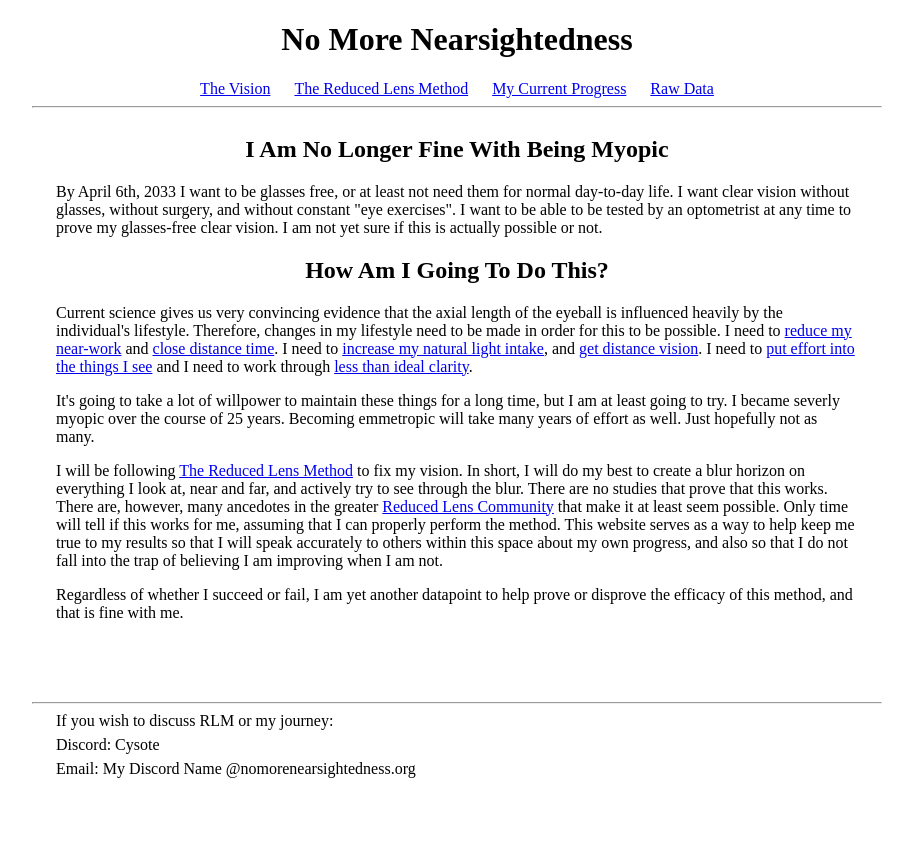
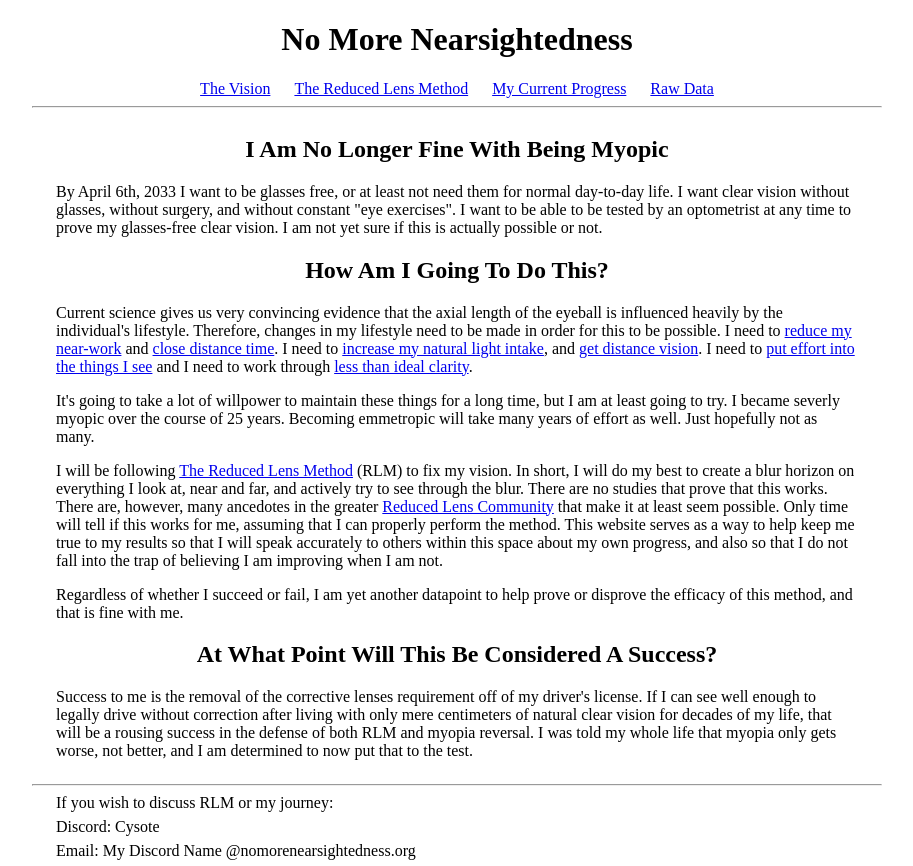
Before and after one commit to Cysote/no-more-nearsightedness-website, an Angular app: page / in a window 1280 px wide. Shown: the whole page, without its empty margins (183-1096 px from the left). Before the commit the page ends 800 px from the top, so only its background shows below. Built offline with nearby package versions, Linux system fonts and the light colour scheme.

Commit message:
Adding Raw Data. Adding Success blurb. Fixing some typos

```diff
--- a/src/app/routes/my-current-progress-route/my-current-progress-route.component.html
+++ b/src/app/routes/my-current-progress-route/my-current-progress-route.component.html
@@ -3,9 +3,9 @@
         <h2>Personal Diopter Information</h2>
         <p>My eyes are equal in strength. All numbers represent both right and left eyes</p>
         <div class="diopter-info-container">
-            <h3 class="diopter-info-cell diopter-info-key">Highest Optomitrist Measured Prescription:</h3>
+            <h3 class="diopter-info-cell diopter-info-key">Highest Optometrist Measured Prescription:</h3>
             <h3 class="diopter-info-cell diopter-info-value">-7.75 SPH, -0.75 CYL <br> April 6th, 2023</h3>
-            <h3 class="diopter-info-cell diopter-info-key">Most Recent Optomitrist Measured Prescription:</h3>
+            <h3 class="diopter-info-cell diopter-info-key">Most Recent Optometrist Measured Prescription:</h3>
             <h3 class="diopter-info-cell diopter-info-value">-6.75 SPH, -0.75 CYL <br> June 13th, 2024</h3>
             <h3 class="diopter-info-cell diopter-info-key">Current Diopters Needed For Subjective 20/20 Visual Acuity:</h3>
             <h3 class="diopter-info-cell diopter-info-value">-6.25 SPH, -0.75 CYL</h3>
--- a/src/app/routes/raw-data-route/raw-data-route.component.css
+++ b/src/app/routes/raw-data-route/raw-data-route.component.css
@@ -0,0 +1,5 @@
+h2 {
+    max-width: fit-content;
+    margin-left: auto;
+    margin-right: auto;
+}
--- a/src/app/routes/raw-data-route/raw-data-route.component.html
+++ b/src/app/routes/raw-data-route/raw-data-route.component.html
@@ -1,3 +1,9 @@
 <div>
-    <p>My Raw Data</p>
+    <h2>My Raw Data</h2>
+    <p>Below is a link to the data I've been collecting about my eyesight, including my personal measurements, optometrist measurements, current glasses,
+        and related graphs.
+    </p>
+    <a href="https://docs.google.com/spreadsheets/d/e/2PACX-1vQk5LiIs2d5P0U7ommmxP03xFiG9154TXoABACzJh0ZjfYvGPECXMfG4U_rZTnnqw0tAo-fYjwAn6Sv/pubhtml#"
+    target="_blank">
+        Raw Data Spreadsheet</a>
 </div>
--- a/src/app/routes/the-vision-route/the-vision-route.component.html
+++ b/src/app/routes/the-vision-route/the-vision-route.component.html
@@ -17,7 +17,7 @@
     <p>It's going to take a lot of willpower to maintain these things for a long time, but I am at least going to try.
         I became severly myopic over the course of 25 years. Becoming emmetropic will take many years of effort as well. Just hopefully not as many.
     </p>
-    <p>I will be following <a href="/rlm" routerLinkActive="active" ariaCurrentWhenActive="page">The Reduced Lens Method</a> to fix my vision.
+    <p>I will be following <a href="/rlm" routerLinkActive="active" ariaCurrentWhenActive="page">The Reduced Lens Method</a> (RLM) to fix my vision.
         In short, I will do my best to create a blur horizon on everything I look at, near and far, and actively try to see through the blur.
         There are no studies that prove that this works. There are, however, many ancedotes in the greater
         <a href="https://ReducedLens.org" target="_blank">Reduced Lens Community</a> that make it at least seem possible. Only time will tell if this works for me,
@@ -26,4 +26,9 @@
     </p>
     <p>Regardless of whether I succeed or fail, I am yet another datapoint to help prove or disprove the efficacy of this method, and that is fine with me.
     </p>
+    <h2>At What Point Will This Be Considered A Success?</h2>
+    <p>Success to me is the removal of the corrective lenses requirement off of my driver's license. If I can see well enough to legally drive without correction
+        after living with only mere centimeters of natural clear vision for decades of my life, that will be a rousing success in the defense of both RLM
+        and myopia reversal. I was told my whole life that myopia only gets worse, not better, and I am determined to now put that to the test.
+    </p>
 </div>
```
